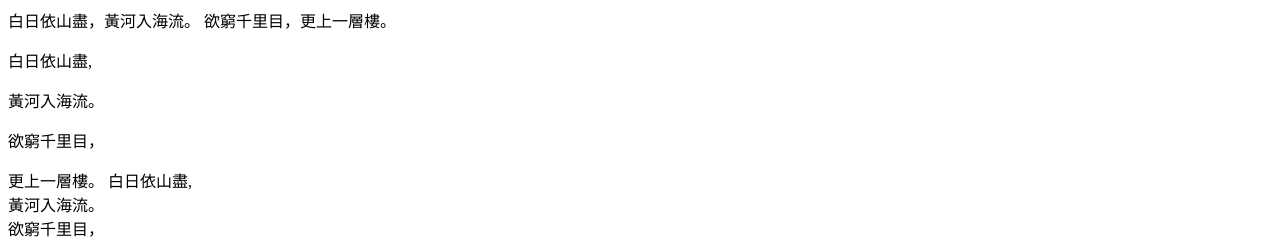
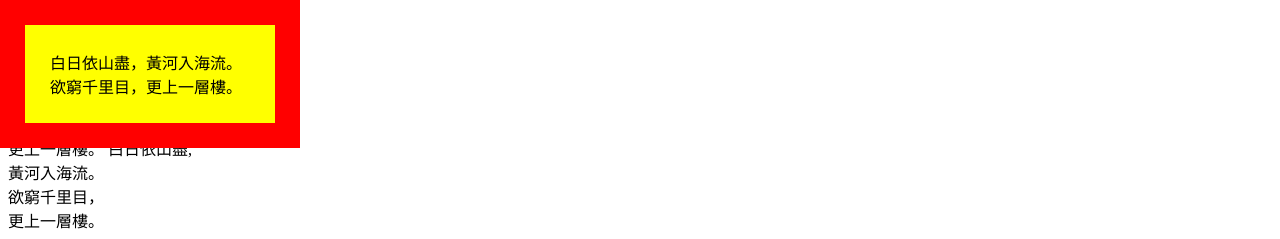
Before and after one commit to changwingsze/changwingsze.github.io, a plain HTML site: page index.html in a window 1280 px wide. Shown: the top 239 px of the page. Drawn offline with Linux system fonts and the light colour scheme.

Commit message:
Update index.html

```diff
--- a/index.html
+++ b/index.html
@@ -9,7 +9,7 @@
         <link rel="stylesheet" href="css01.css">
     </head>
     <body>
-       白日依山盡，黃河入海流。 欲窮千里目，更上一層樓。
+       <div>白日依山盡，黃河入海流。 欲窮千里目，更上一層樓。</div>
 
      <p>白日依山盡,
      <p>黃河入海流。
```
